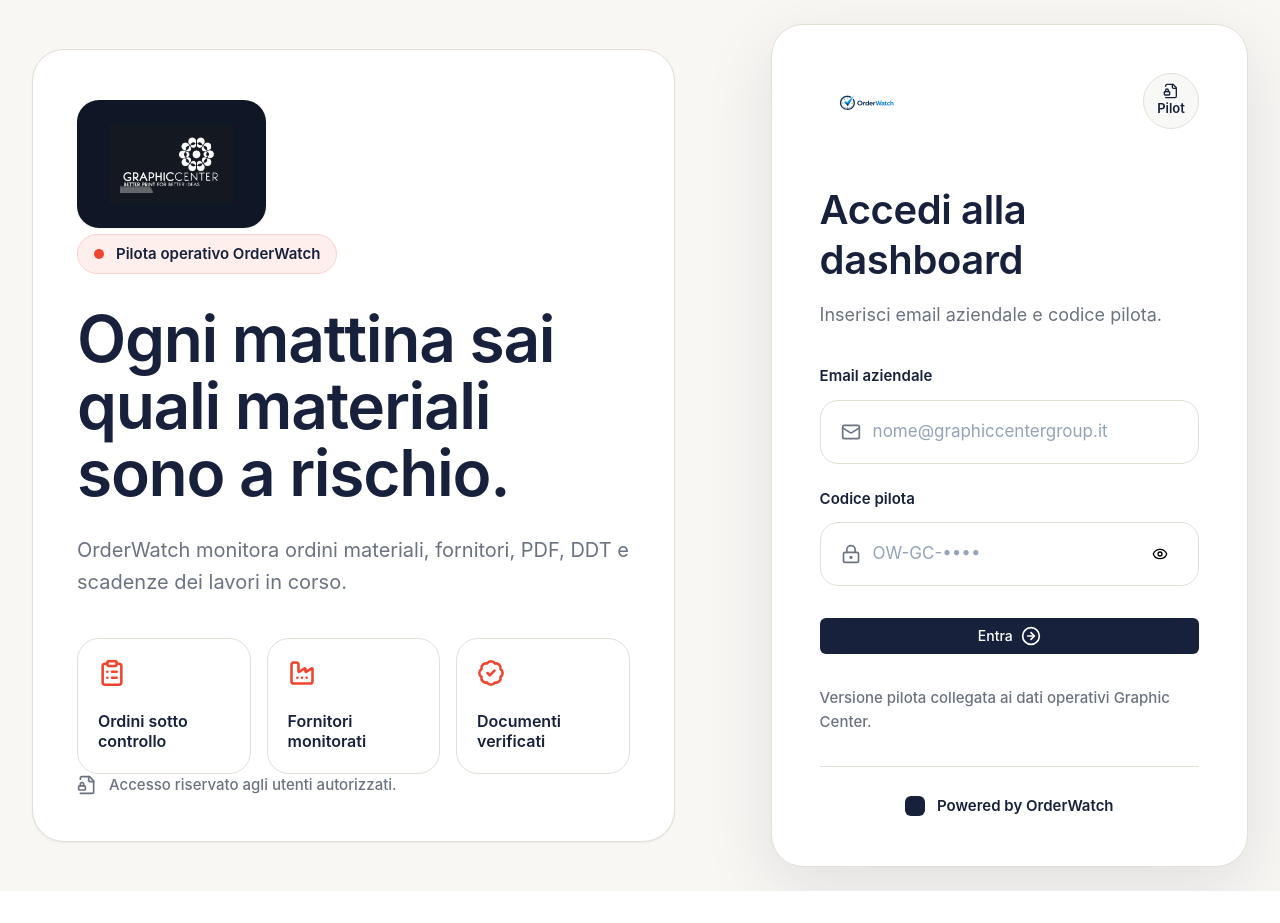
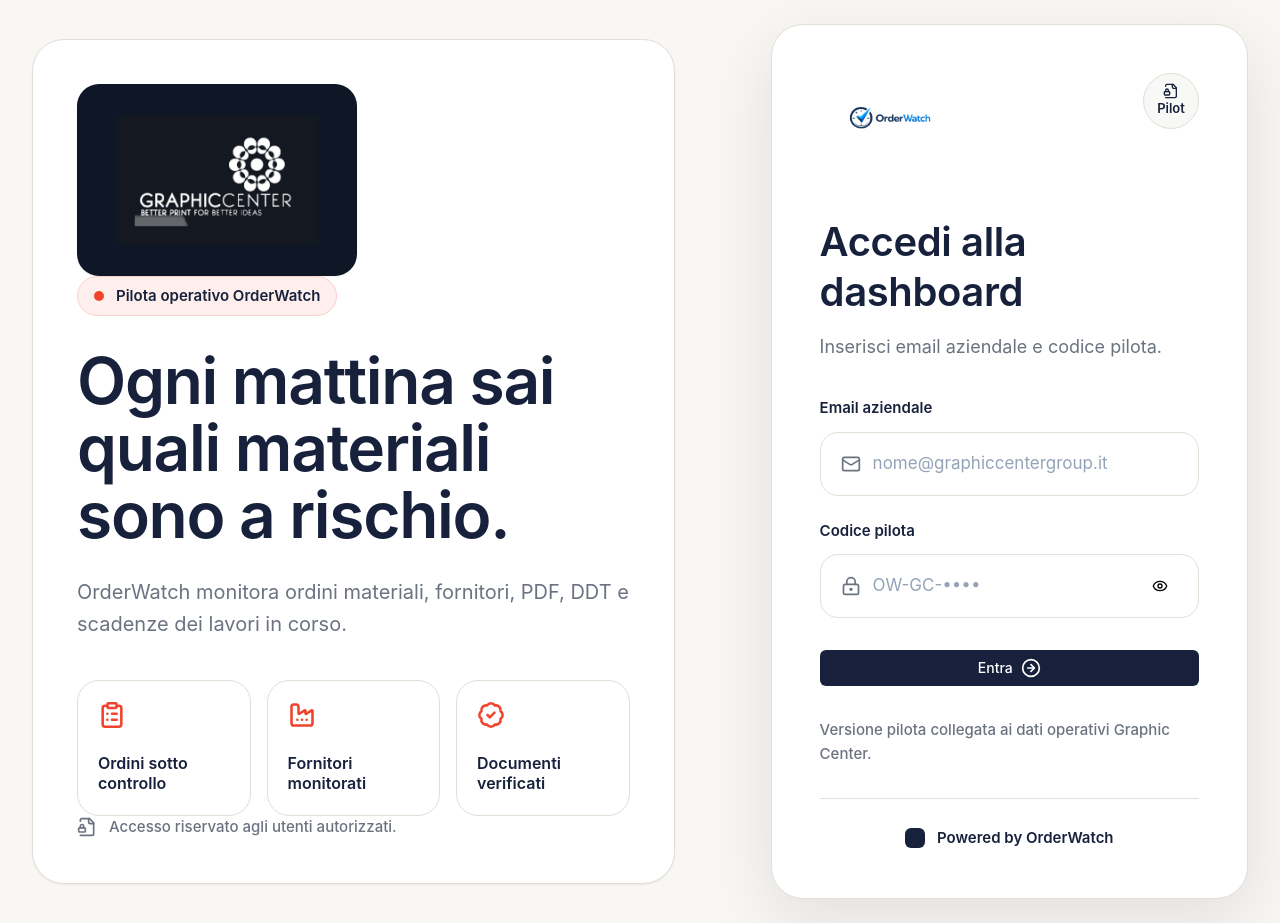
Before and after one commit to chinagliaalberto96-spec/OrderWatch, a React (Vite) app: page / in a window 1280 px wide. Before the commit the page ends 891 px from the top, so only its background shows below. Built offline with nearby package versions, Linux system fonts and the light colour scheme.

Commit message:
Update LoginView.jsx
Loghi

```diff
--- a/src/views/LoginView.jsx
+++ b/src/views/LoginView.jsx
@@ -40,9 +40,9 @@
       <main className="mx-auto grid min-h-[calc(100vh-48px)] w-full max-w-[1720px] items-center gap-8 lg:grid-cols-[minmax(0,1.05fr)_minmax(400px,0.78fr)] xl:gap-24">
         <section className="flex min-h-[660px] min-w-0 flex-col justify-between rounded-[32px] border bg-white p-7 shadow-soft sm:p-9 lg:p-11" style={{ borderColor: "var(--color-border)" }}>
           <div className="flex min-h-[140px] items-center">
-            <div className="inline-flex rounded-[22px] bg-[#0F1726] px-8 py-6 shadow-soft">
+            <div className="inline-flex rounded-[22px] bg-[#0F1726] px-10 py-8 shadow-soft">
               {config.company.logoUrl ? (
-                <img className="h-20 w-auto max-w-[430px] object-contain" src={config.company.logoUrl} alt={config.company.name} />
+                <img className="h-32 w-auto max-w-[520px] object-contain" src={config.company.logoUrl} alt={config.company.name} />
               ) : (
                 <div className="text-lg font-semibold text-white">{config.company.name}</div>
               )}
@@ -92,7 +92,7 @@
           <form className="w-full max-w-[560px] rounded-[32px] border bg-white px-8 py-10 shadow-[0_22px_70px_rgba(17,24,39,0.10)] sm:px-10 lg:px-12 lg:py-12" style={{ borderColor: "var(--color-border)" }} onSubmit={handleSubmit}>
             <div className="flex items-start justify-between gap-5">
               {config.brand?.orderWatchLogoUrl ? (
-                <img className="h-16 w-auto max-w-[280px] object-contain" src={config.brand.orderWatchLogoUrl} alt={config.product.name} />
+                <img className="h-24 w-auto max-w-[340px] object-contain" src={config.brand.orderWatchLogoUrl} alt={config.product.name} />
               ) : (
                 <div className="text-xl font-semibold" style={{ color: "var(--color-primary)" }}>
                   {config.product.name}
```
